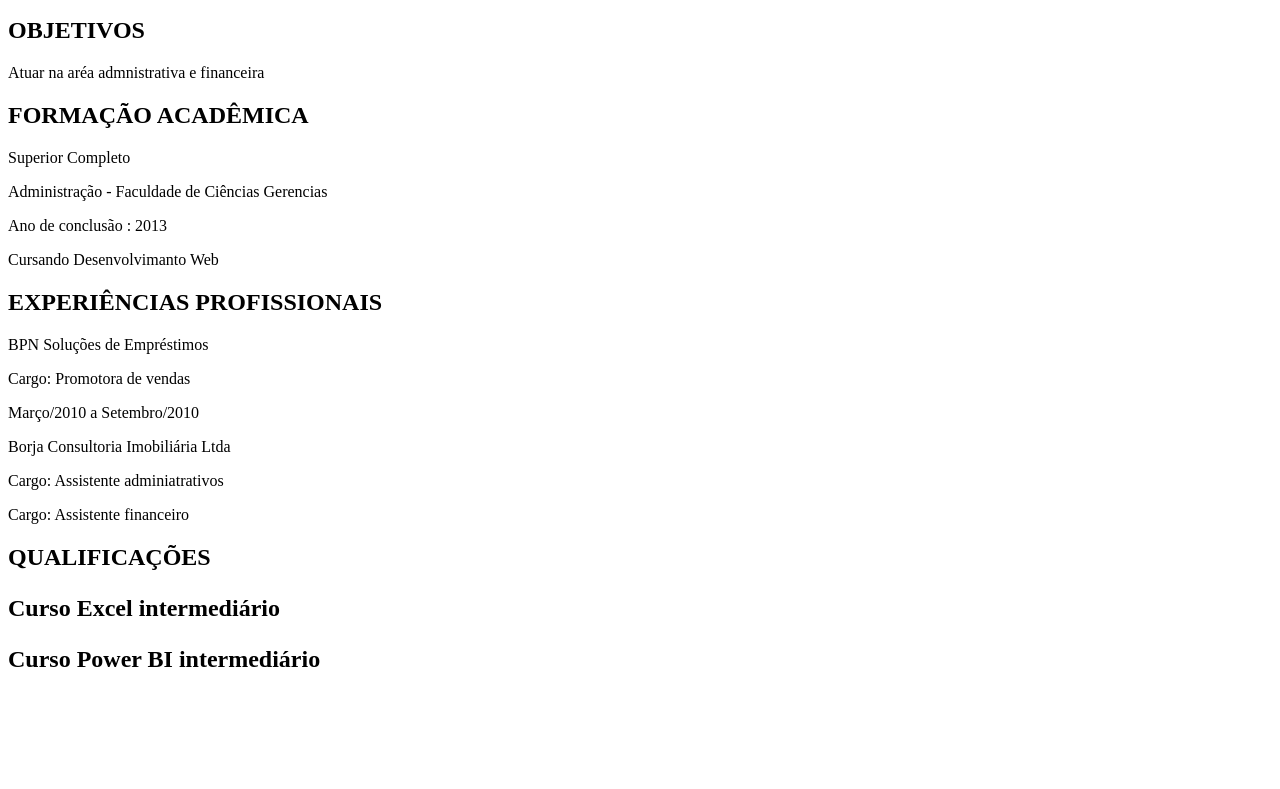
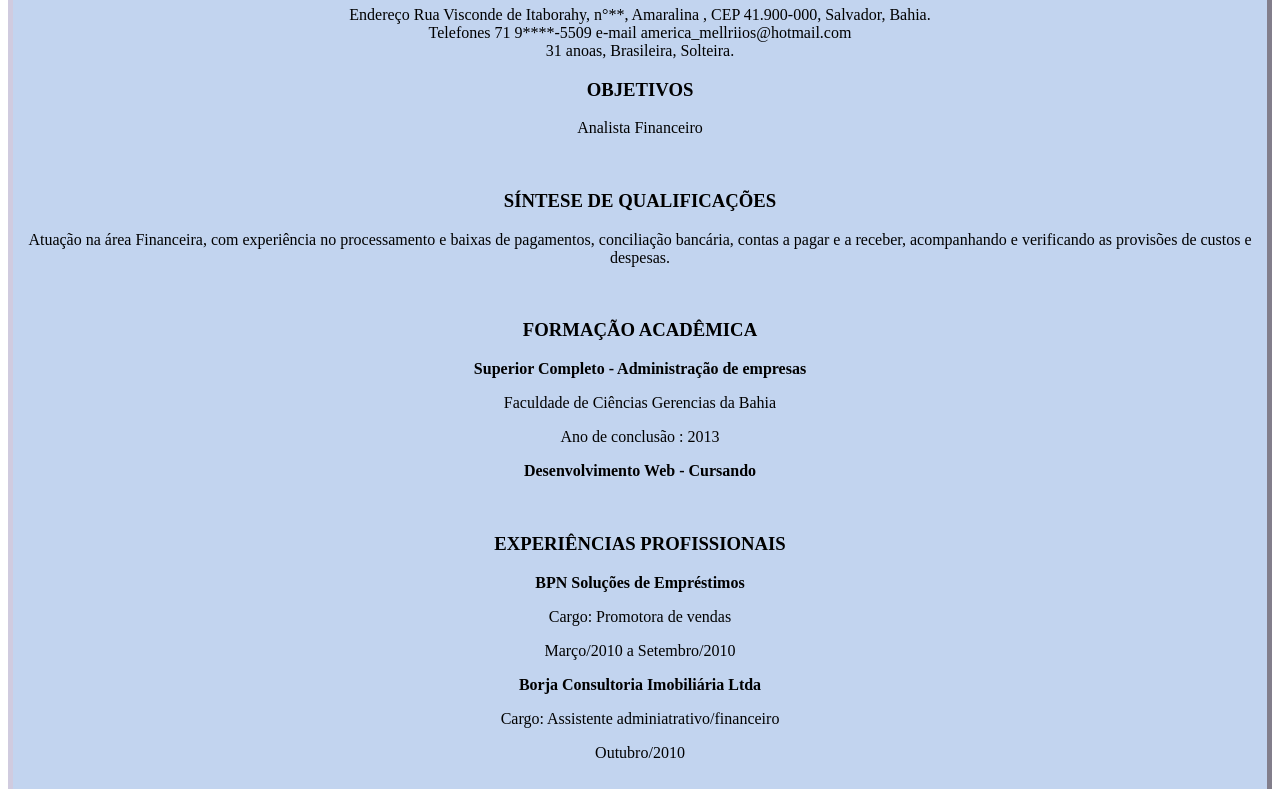
Before and after one commit to americarios/Curriculo, a plain HTML site: page index.html in a window 1280 px wide. Shown: the part 87-876 px from the top of the page. Before the commit the page ends 800 px from the top, so only its background shows below. Drawn offline with Linux system fonts and the light colour scheme.

Commit message:
index.html

```diff
--- a/index.html
+++ b/index.html
@@ -1,38 +1,50 @@
-<doctype!>
-<html>
+<!DOCTYPE html>
+<html lang="br.pt">
+    <meta name="viewport" content="width=device-width, initial-scale=1.0">
+
 <head>
-<title> Currículo </title>
-<h1> América P. Rodrigues Rios</h1>
-<p>Contatos: (71) 9.8748-5509 Email: america_mellriios@hotmail.com
+    <style>
+        .myDiv {
+          border: 5px outset rgb(208, 203, 223);
+          background-color: rgb(194, 212, 239);
+          text-align: center;
+
+        }
+        </style>
+
+    <title>Currículo</title>
+
+    <div class="myDiv">
+    <H1>América P. Rodrigues Rios </h1>
+
+<p>Endereço Rua Visconde de Itaborahy, n°**, Amaralina
+, CEP 41.900-000, Salvador, Bahia. <br> Telefones 71 9****-5509 e-mail america_mellriios@hotmail.com<br>
+    31 anoas, Brasileira, Solteira.
 </p>
+</head>
 <body>
 
-<h2> OBJETIVOS</h2>
-<p> Atuar na aréa admnistrativa e financeira</p>
-<h2> FORMAÇÃO ACADÊMICA</h2>
-<p> Superior Completo </p>
-<p>Administração - Faculdade de Ciências Gerencias</p>
+    <h3> OBJETIVOS</h3>
+    <p>Analista Financeiro</p> <br>
+
+
+    <h3> SÍNTESE DE QUALIFICAÇÕES</h3>
+<p> Atuação na área Financeira, com experiência no processamento e baixas de pagamentos, conciliação
+    bancária, contas a pagar e a receber, acompanhando e verificando as provisões de custos e despesas.</p><br>
+<h3> <b> FORMAÇÃO ACADÊMICA </b> </h3>
+<p><b> Superior Completo - Administração de empresas </b> </p>
+<p>Faculdade de Ciências Gerencias da Bahia</p>
 <p>Ano de conclusão : 2013</p>
-<p>Cursando Desenvolvimanto Web </p>
-<h2>EXPERIÊNCIAS PROFISSIONAIS</h2>
-<P> BPN Soluções de Empréstimos</P>
+<p><b>Desenvolvimento Web - Cursando </b></p><br>
+<h3> <b>EXPERIÊNCIAS PROFISSIONAIS </b></h3>
+<P><b> BPN Soluções de Empréstimos</b></P>
 <p> Cargo: Promotora de vendas</p>
 <p> Março/2010 a Setembro/2010</p>
-<p> Borja Consultoria Imobiliária Ltda</p>
-<p> Cargo: Assistente adminiatrativos</p>
-<p> Cargo: Assistente financeiro</p>
-<h2> QUALIFICAÇÕES <h2>
-<p>Curso Excel intermediário </p>
-<p>Curso Power BI intermediário </p>
+<p> <b>Borja Consultoria Imobiliária Ltda </b> </p>
+<p> Cargo: Assistente adminiatrativo/financeiro </p>
+<p>Outubro/2010 </p> <br>
+<h3>FORMAÇÃO COMPLEMENTAR</h3>
+<P>Excel Intermédiario<br> Pacote Office <br> Power BI básico </P>
 
-
-<body>
-
-
-
-
-
-</head>
-
-
+</body>
 </html>
```
